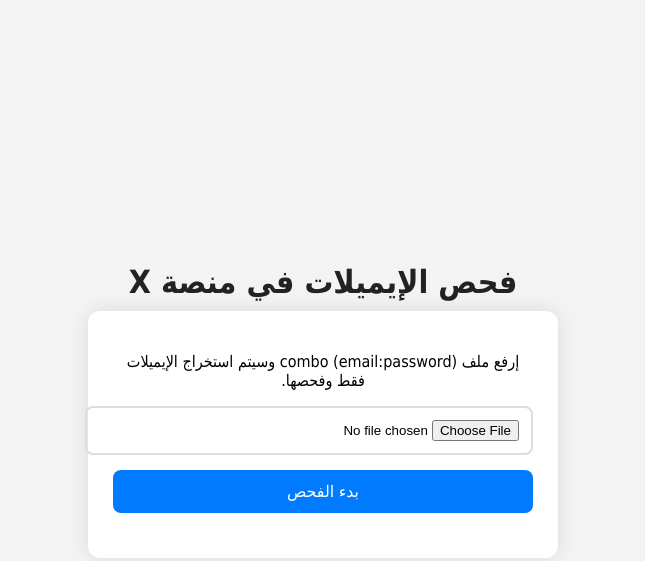
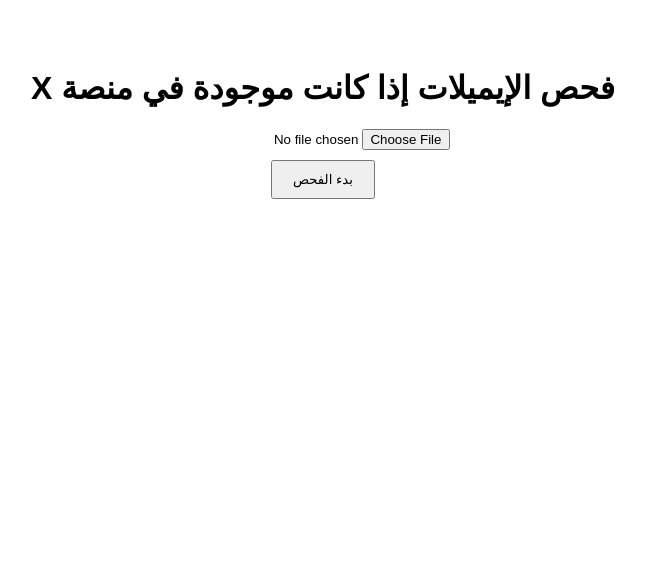
Before and after one commit to ijrambux/twitter-email-checker, a plain HTML site: page index.html in a window 1280 px wide. Shown: the whole page, without its empty margins (317-962 px from the left). Drawn offline with Linux system fonts and the light colour scheme.

Commit message:
Update index.html

```diff
--- a/index.html
+++ b/index.html
@@ -1,96 +1,40 @@
 <!DOCTYPE html>
 <html lang="ar" dir="rtl">
 <head>
-    <meta charset="UTF-8" />
+    <meta charset="UTF-8">
     <title>فحص الإيميلات في منصة X</title>
     <style>
-        body {
-            font-family: "Tahoma", sans-serif;
-            background: #f3f3f3;
-            display: flex;
-            align-items: center;
-            justify-content: center;
-            flex-direction: column;
-            height: 100vh;
-            margin: 0;
-        }
-
-        h1 {
-            color: #222;
-            margin-bottom: 10px;
-        }
-
-        .box {
-            background: white;
-            padding: 25px;
-            border-radius: 12px;
-            box-shadow: 0 0 20px rgba(0,0,0,0.1);
-            width: 420px;
-            text-align: center;
-        }
-
-        input[type="file"] {
-            padding: 12px;
-            border: 2px solid #ddd;
-            border-radius: 8px;
-            width: 100%;
-            cursor: pointer;
-        }
-
-        button {
-            margin-top: 15px;
-            width: 100%;
-            padding: 12px;
-            border: none;
-            border-radius: 8px;
-            background: #007bff;
-            color: white;
-            font-size: 16px;
-            cursor: pointer;
-        }
-
-        button:hover {
-            background: #0056d6;
-        }
-
-        #result {
-            margin-top: 20px;
-            font-size: 14px;
-            white-space: pre-wrap;
-        }
+        body { font-family: Arial; text-align:center; padding-top:40px; }
+        button { padding:10px 20px; margin:10px; }
     </style>
 </head>
 <body>
 
-<h1>فحص الإيميلات في منصة X</h1>
+<h1>فحص الإيميلات إذا كانت موجودة في منصة X</h1>
 
-<div class="box">
-    <p>إرفع ملف combo (email:password) وسيتم استخراج الإيميلات فقط وفحصها.</p>
+<input type="file" id="comboFile"><br>
+<button onclick="startCheck()">بدء الفحص</button>
 
-    <input type="file" id="comboFile" accept=".txt">
-    <button onclick="startCheck()">بدء الفحص</button>
-
-    <div id="result"></div>
-</div>
+<p id="status"></p>
 
 <script>
 async function startCheck() {
-    const fileInput = document.getElementById("comboFile");
-    const resultBox = document.getElementById("result");
-
+    const fileInput = document.getElementById('comboFile');
     if (!fileInput.files.length) {
-        alert("يرجى اختيار ملف!");
+        alert("اختر ملف combo أولاً");
         return;
     }
 
     const file = fileInput.files[0];
-    let text = await file.text();
+    const text = await file.text();
 
-    // استخراج الإيميلات فقط من combo
-    const lines = text.split("\n");
-    const emails = lines.map(l => l.split(":")[0].trim());
+    // استخراج الإيميلات فقط
+    const lines = text.split(/\r?\n/);
+    const emails = lines
+        .map(l => l.split(":")[0].trim())
+        .filter(e => e.includes("@"));
 
-    resultBox.innerHTML = "جاري الفحص... الرجاء الانتظار";
+    document.getElementById("status").textContent = "عدد الإيميلات المستخرجة: " + emails.length;
 
     const response = await fetch("/api/check", {
         method: "POST",
@@ -98,16 +42,16 @@ async function startCheck() {
         body: JSON.stringify({ emails })
     });
 
-    const checked = await response.json();
+    const result = await response.json();
 
-    // إنشاء ملف تحمليه
-    const blob = new Blob([checked.join("\n")], { type: "text/plain" });
+    // تحميل ملف النتيجة
+    const blob = new Blob([result.join("\n")], { type: "text/plain" });
     const url = URL.createObjectURL(blob);
 
-    resultBox.innerHTML = `
-        ✔ تم الفحص<br>
-        <a href="${url}" download="result.txt">تحميل النتائج</a>
-    `;
+    const a = document.createElement("a");
+    a.href = url;
+    a.download = "result.txt";
+    a.click();
 }
 </script>
 
```
